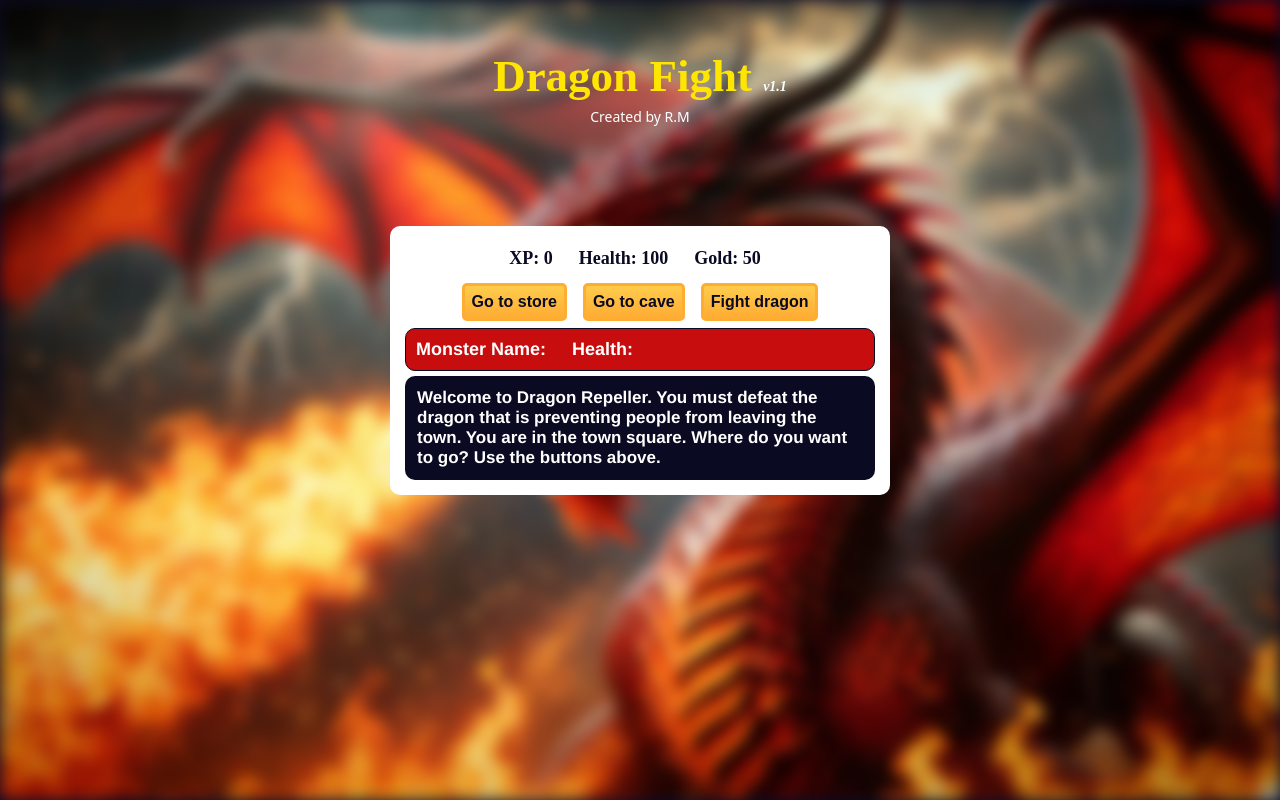
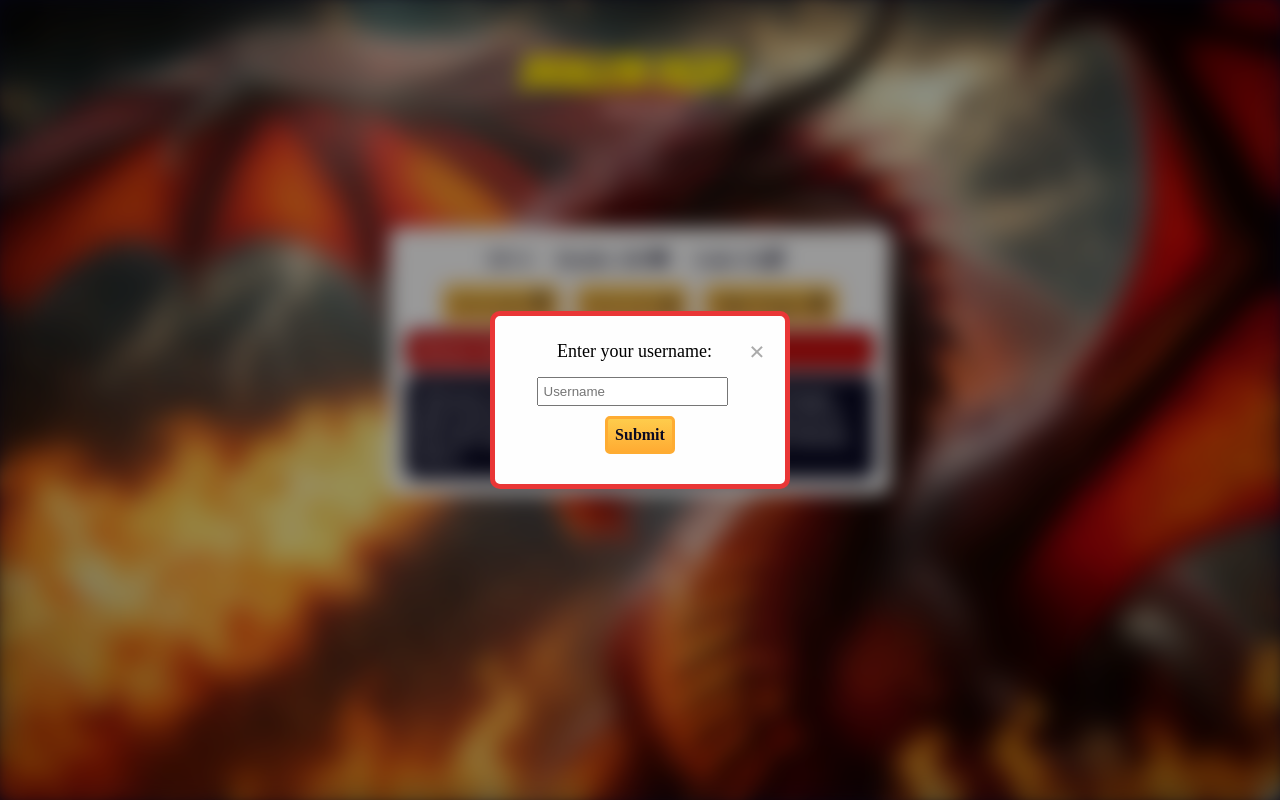
Before and after one commit to rasulmah/Role-Playing-Game-RPG-, a plain HTML site: page index.html in a window 1280 px wide. Drawn offline with Linux system fonts and the light colour scheme.

Commit message:
Version v1.3 update

```diff
--- a/index.html
+++ b/index.html
@@ -4,6 +4,12 @@
     <meta charset="utf-8">
     <link rel="stylesheet" href="./styles.css">
     <title>RPG - Dragon Repeller</title>
+    <!-- Fonts and icons-->
+    <link rel="preconnect" href="https://fonts.googleapis.com">
+    <link rel="preconnect" href="https://fonts.gstatic.com" crossorigin>
+    <link href="https://fonts.googleapis.com/css2?family=Bangers&family=Caveat:wght@400..700&family=Indie+Flower&display=swap" rel="stylesheet">
+    <script src="https://kit.fontawesome.com/e8f8daf298.js" crossorigin="anonymous"></script>
+    <!-- Fonts and icons-->
   </head>
   <body>
 
@@ -20,13 +26,13 @@
     <div id="game">
       <div id="stats">
         <span class="stat">XP: <strong><span id="xpText">0</span></strong></span>
-        <span class="stat">Health: <strong><span id="healthText">100</span></strong></span>
-        <span class="stat">Gold: <strong><span id="goldText">50</span></strong></span>
+        <span class="stat">Health: <strong><span id="healthText">100</span> <i class="fa-solid fa-heart"></i></strong></span>
+        <span class="stat">Gold: <strong><span id="goldText">50</span> <i class="fa-solid fa-coins"></i></strong></span>
       </div>
       <div id="controls">
-        <button id="button1">Go to store</button>
-        <button id="button2">Go to cave</button>
-        <button id="button3">Fight dragon</button>
+        <button id="button1">Go to store <i class="fa-solid fa-store"></i></button>
+        <button id="button2">Go to cave <i class="fa-brands fa-fort-awesome"></i></button>
+        <button id="button3">Fight dragon <i class="fa-solid fa-dragon"></i></button>
       </div>
       <div id="monsterStats">
         <span class="stat">Monster Name: <strong><span id="monsterName"></span></strong></span>
@@ -36,6 +42,14 @@
         Welcome to Dragon Repeller. You must defeat the dragon that is preventing people from leaving the town. You are in the town square. Where do you want to go? Use the buttons above.
       </div>
     </div>
+    <div id="usernameModal" class="modal">
+      <div class="modal-content">
+        <span class="close" id="closeModal">&times;</span>
+        <p class="form-text">Enter your username:</p>
+        <input type="text" id="usernameInput" placeholder="Username">
+        <button id="submitUsername">Submit</button>
+      </div>
+    </div>
     <script src="./script.js"></script>
   </body>
 </html>
--- a/script.js
+++ b/script.js
@@ -16,6 +16,12 @@ const goldText = document.querySelector("#goldText");
 const monsterStats = document.querySelector("#monsterStats");
 const monsterName = document.querySelector("#monsterName");
 const monsterHealthText = document.querySelector("#monsterHealth");
+const usernameDiv = document.querySelector(".username");
+const usernameModal = document.getElementById("usernameModal");
+const closeModal = document.getElementById("closeModal");
+const submitUsername = document.getElementById("submitUsername");
+const usernameInput = document.getElementById("usernameInput");
+
 const weapons = [
   { name: 'stick', power: 5 },
   { name: 'dagger', power: 30 },
@@ -38,11 +44,11 @@ const monsters = [
     level: 20,
     health: 300
   }
-]
+];
 const locations = [
   {
     name: "town square",
-    "button text": ["Go to store", "Go to cave", "Fight dragon"],
+    "button text": ["Go to store <i class='fa-solid fa-store'></i>", "Go to cave <i class='fa-brands fa-fort-awesome'></i>", "Fight dragon <i class='fa-solid fa-dragon'></i>"],
     "button functions": [goStore, goCave, fightDragon],
     text: "You are in the town square. You see a sign that says \"Store\"."
   },
@@ -90,16 +96,16 @@ const locations = [
   }
 ];
 
- // initialize buttons
+// Initialize buttons
 button1.onclick = goStore;
 button2.onclick = goCave;
 button3.onclick = fightDragon;
 
 function update(location) {
   monsterStats.style.display = "none";
-   button1.innerText = location["button text"][0];
-   button2.innerText = location["button text"][1];
-   button3.innerText = location["button text"][2];
+  button1.innerHTML = location["button text"][0];
+  button2.innerHTML = location["button text"][1];
+  button3.innerHTML = location["button text"][2];
   button1.onclick = location["button functions"][0];
   button2.onclick = location["button functions"][1];
   button3.onclick = location["button functions"][2];
@@ -138,7 +144,7 @@ const locations = [
       let newWeapon = weapons[currentWeapon].name;
       text.innerText = "You now have a " + newWeapon + ".";
       inventory.push(newWeapon);
-       text.innerText += " In your inventory you have: " + inventory;
+      text.innerHTML += " In your inventory you have: " + inventory.join(", ");
     } else {
       text.innerText = "You do not have enough gold to buy a weapon.";
     }
@@ -153,9 +159,9 @@ const locations = [
   if (inventory.length > 1) {
     gold += 15;
     goldText.innerText = gold;
-     let currentWeapon = inventory.shift();
-     text.innerText = "You sold a " + currentWeapon + ".";
-     text.innerText += " In your inventory you have: " + inventory;
+    let soldWeapon = inventory.shift();
+    text.innerText = "You sold a " + soldWeapon + ".";
+    text.innerHTML += " In your inventory you have: " + inventory.join(", ");
   } else {
     text.innerText = "Don't sell your only weapon!";
   }
@@ -212,7 +218,6 @@ const locations = [
 
 function getMonsterAttackValue(level) {
   const hit = (level * 5) - (Math.floor(Math.random() * xp));
-   console.log(hit);
   return hit > 0 ? hit : 0;
 }
 
@@ -286,3 +291,26 @@ const locations = [
     }
   }
 }
+
+// Modal for username
+window.onload = function() {
+  usernameModal.style.display = "block";
+}
+
+closeModal.onclick = function() {
+  usernameModal.style.display = "none";
+}
+
+submitUsername.onclick = function() {
+  const username = usernameInput.value;
+  if (username) {
+    usernameDiv.innerText = `Welcome, ${username}!`;
+    usernameModal.style.display = "none";
+  }
+}
+
+window.onclick = function(event) {
+  if (event.target == usernameModal) {
+    usernameModal.style.display = "none";
+  }
+}
--- a/styles.css
+++ b/styles.css
@@ -18,14 +18,15 @@ body::before{
      background: url('images/background.webp') no-repeat center center fixed;
             background-size: cover;
             z-index: -1;
-            filter: blur(8px);
-            -webkit-filter: blur(8px);
+            filter: blur(9px);
+            -webkit-filter: blur(9px);
 }
 
    .header-text{
      color:#ffe600;
      font-weight: bolder;
      font-size: 45px;
+     font-family: "Bangers", system-ui;
    }
 
    .version{
@@ -34,19 +35,18 @@ body::before{
      font-style: italic;
    }
    .creator{
-     color: white;
+     color: rgb(238, 188, 181);
      padding-top: 5px;
      font-size: 14px;
-     font-family: system-ui, -apple-system, BlinkMacSystemFont, 'Segoe UI', Roboto, Oxygen, Ubuntu, Cantarell, 'Open Sans', 'Helvetica Neue', sans-serif;
-
+     font-family: "Bangers", system-ui;
    }
    #text {
      background-color: #0a0a23;
      color: #ffffff;
      padding: 12px;
      font-size: 17px;
-     font-family: 'Franklin Gothic Medium', 'Arial Narrow', Arial, sans-serif;
-     font-weight: 700;
+     font-family: "Poppins";
+     font-weight: 600;
      border-radius: 10px;
      margin-top: 5px;
    }
@@ -69,7 +69,7 @@ body::before{
      background-color: #ffffff;
      color: #ffffff;
      padding: 15px;
-     margin: 100px auto 0;
+     margin: 10px auto 0;
      position: relative;
      font-weight: bold;
      border-radius: 10px;
@@ -100,8 +100,8 @@ body::before{
      font-weight: bold;
      border-radius: 10px;
      padding: 10px;
-     font-size: 18px;
-     font-family: 'Franklin Gothic Medium', 'Arial Narrow', Arial, sans-serif;
+     font-size: 16px;
+     font-family: "Poppins";
    }
 
    .stat {
@@ -115,7 +115,83 @@ body::before{
      background-color: #feac32;
      background-image: linear-gradient(#fecc4c, #ffac33);
      border: 3px solid #feac32;
-     font-weight: bold;
+     font-weight: 600;
      padding: 7px;
      border-radius: 5px;
+     font-family: "Poppins";
    }
+
+
+
+   /*v1.3*/
+   /* Modal background styling */
+.modal {
+  display: none;
+  position: fixed;
+  z-index: 2;
+  left: 0;
+  top: 0;
+  width: 100%;
+  height: 100%;
+  overflow: auto;
+  background-color: rgba(0, 0, 0, 0.4);
+  backdrop-filter: blur(10px);
+
+}
+
+/* Modal content styling */
+.modal-content {
+  border-radius: 10px;
+  background-color: #fefefe;
+  margin: auto;
+  padding: 20px;
+  border: 5px solid #e93636;
+  width: 80%;
+  max-width: 300px;
+  text-align: center;
+  position: absolute;
+  top: 50%;
+  left: 50%;
+  transform: translate(-50%, -50%);
+}
+
+/* Close button styling */
+.close {
+  color: #aaa;
+  float: right;
+  font-size: 28px;
+  font-weight: bold;
+}
+
+.close:hover,
+.close:focus {
+  color: black;
+  text-decoration: none;
+  cursor: pointer;
+}
+
+.username{
+  color: rgb(0, 0, 0);
+  display: flex;
+  justify-content: center;
+  align-items: center;
+  padding: 30px;
+  margin: 0 auto;
+  font-size: 35px;
+  height: 100px;
+  width: 380px;
+  color: #ffffff;
+  font-family: "Caveat", cursive;
+}
+.form-text{
+  padding: 5px;
+  font-size: 18px;
+  font-family: "Poppins";
+}
+#usernameInput{
+  padding: 5px;
+  margin-top: 10px;
+}
+#submitUsername{
+  margin: 10px;
+}
```
Also changed, not shown: 1 other file. Lines whose indentation alone changed are shown as unchanged.
